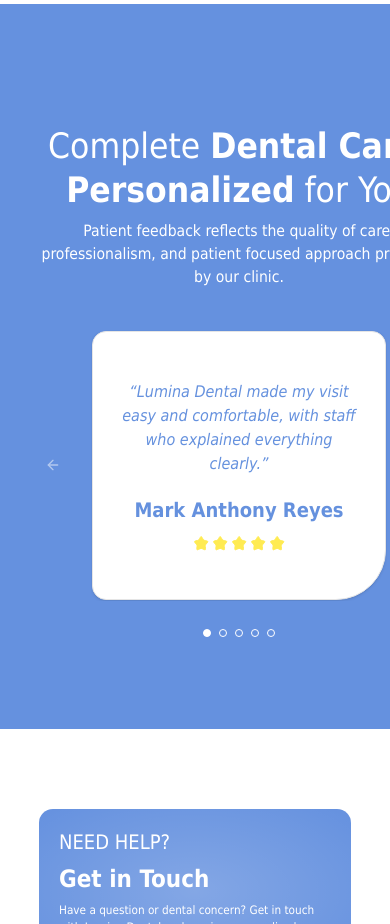
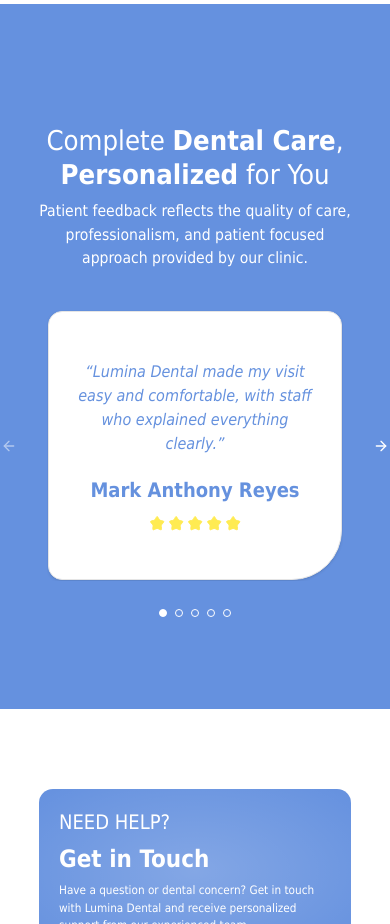
Before and after one commit to krevindev/lumina-dental, a React (Vite) app: page / in a window 390 px wide. Shown: the part 5180-6104 px from the top of the page. Built offline with nearby package versions, Linux system fonts and the light colour scheme; a web font is replaced by a local one.

Commit message:
fix: fixed the overflowing widht for mobile

```diff
--- a/src/sections/Testimonials.tsx
+++ b/src/sections/Testimonials.tsx
@@ -2,12 +2,12 @@
 
 export default function Testimonials() {
   return (
-    <div className=" max-h-screen min-h-fit h-fit py-20 w-full text-white grid grid-cols-[repeat(auto-fit,minmax(400px,1fr))] z-10 relative">
+    <div className=" max-h-screen min-h-fit h-fit py-20 w-full text-white grid grid-cols-[repeat(auto-fit,minmax(250px,1fr))] z-10 relative">
       {/* <div className="bg-[#739FEC] w-125 h-125 opacity-60 absolute rounded-full z-0 left-[15%] -top-[90%] translate-y-[20%]" /> */}
       <div className="bg-white w-125 h-125 fixed left-0 bottom-0 -translate-x-[80%] translate-y-[50%] rounded-full blur-[150px] z-0 opacity-40"></div>
 
-      <div className="pb-10 md:pb-0 flex justify-center items-start flex-col text-left z-10">
-        <h1 className="text-[clamp(24px,9vw,50px)]  w-full lg:text-[clamp(15px,5vw,45px)] leading-tight lg:leading-15 text-center lg:text-left">
+      <div className="pb-10 md:pb-0 flex max-w-[90vw] text-wrap justify-center items-start flex-col text-left z-10">
+        <h1 className="text-[clamp(24px,7vw,50px)] w-full lg:text-[clamp(15px,5vw,45px)] leading-tight lg:leading-15 text-center lg:text-left">
           Complete <b>Dental Care</b>, <b>Personalized</b> for You
         </h1>
         <p className="text-[clamp(7px,4vw,20px)] w-full font-light mt-2 flex justify-start items-start text-center lg:text-left md:pb-5">
```
